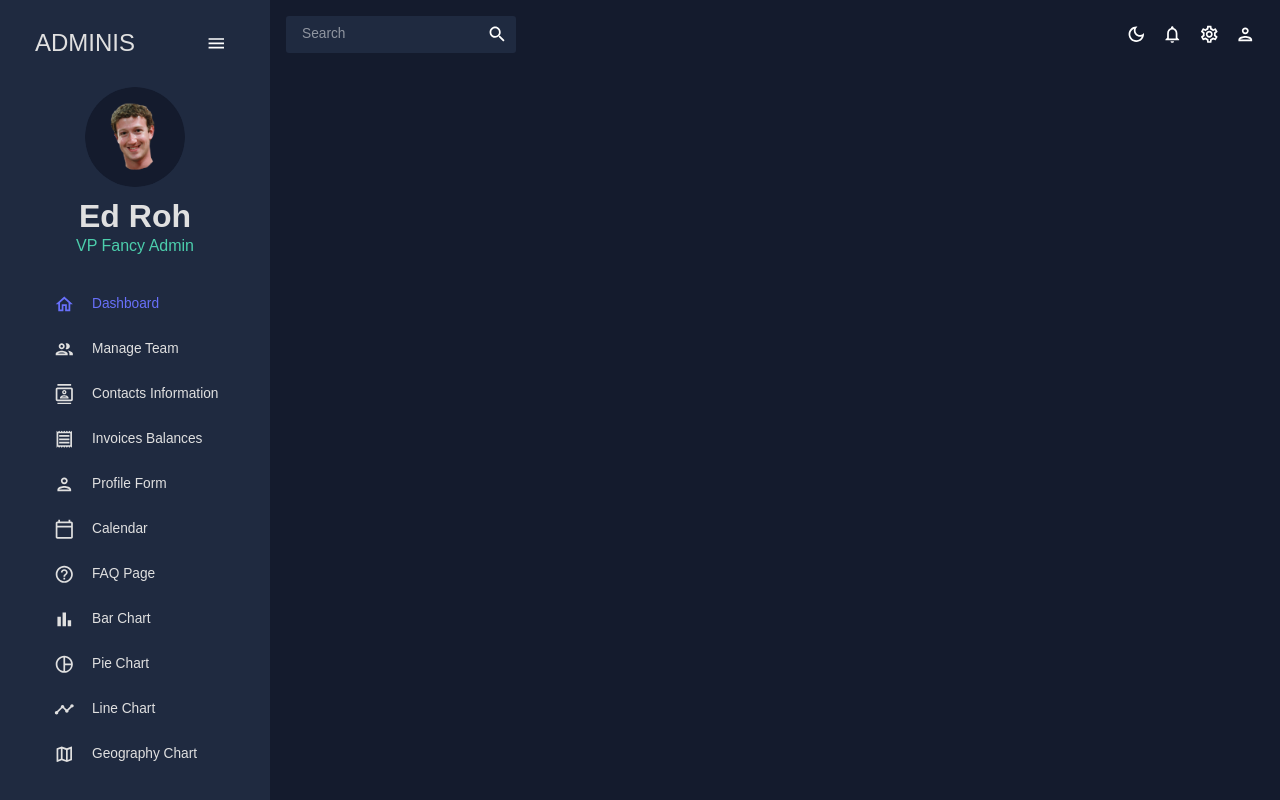
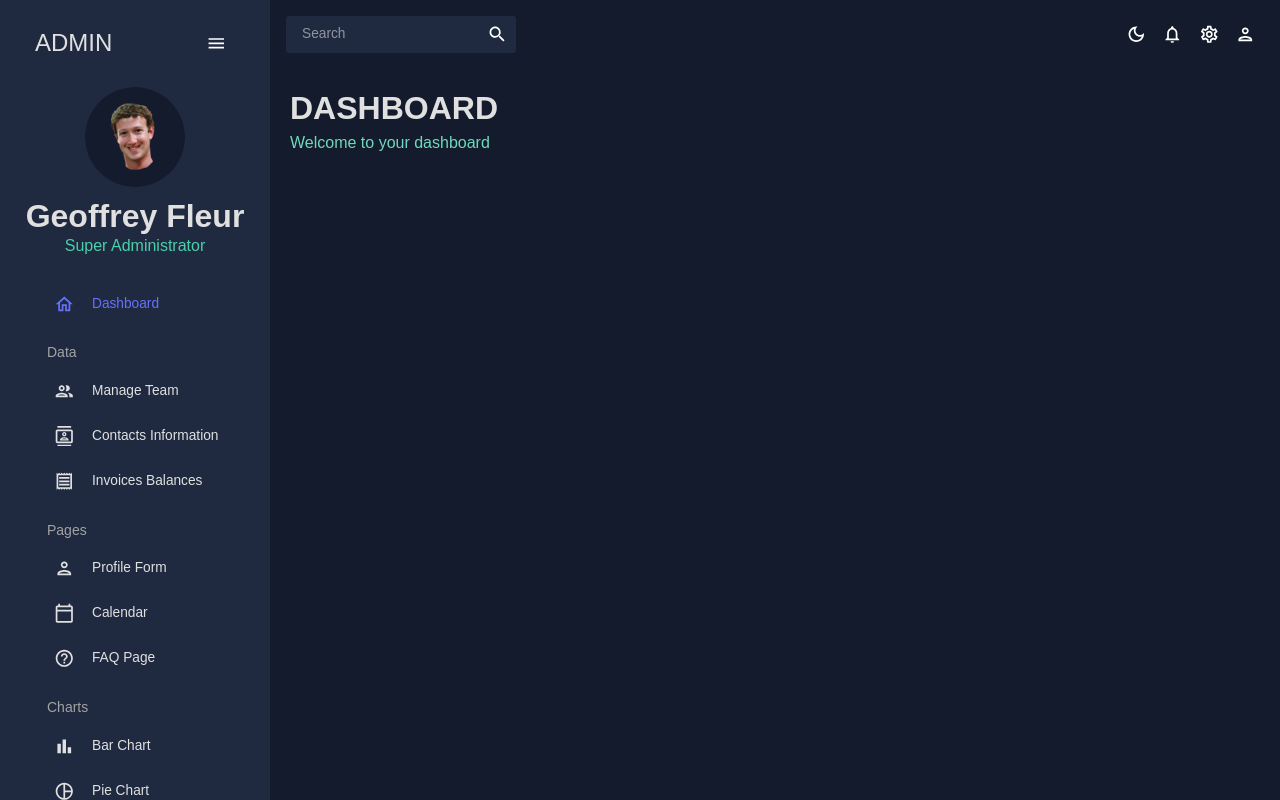
Before and after one commit to DioufFLR/electron_dashboard_app, a React (Vite) app: page / in a window 1280 px wide. Built offline with nearby package versions, Linux system fonts and the light colour scheme.

Commit message:
:ukraine: Création de la section Header.jsx

```diff
--- a/src/App.jsx
+++ b/src/App.jsx
@@ -1,11 +1,11 @@
 import {ColorModeContext, useMode} from './theme'
 import {CssBaseline, ThemeProvider} from "@mui/material";
-import {Routes, Route} from "react-router-dom";
+import {Routes, Route, Router} from "react-router-dom";
 import Topbar from '@/scenes/global/Topbar';
 import Dashboard from "@/scenes/dashboard";
 import ProSidebar from "@/scenes/global/Sidebar";
 import Sidebar from "@/scenes/global/Sidebar";
-// import Team from "@/scenes/team";
+import Team from "@/scenes/team";
 // import Invoices from "@/scenes/invoices";
 // import Contacts from "@/scenes/contacts";
 // import Bar from "@/scenes/bar";
@@ -26,21 +26,21 @@
             <ThemeProvider theme={ theme }>
                 <CssBaseline/>
                 <div className='app'>
-                    <Sidebar />
-                    <main class="content">
+                    <Sidebar/>
+                    <main className="content">
                         <Topbar/>
                         <Routes>
-                            <Route paht='/' element={ <Dashboard/> }/>
-                            {/*<Route paht='/team' element={<Team />} />*/ }
-                            {/*<Route paht='/contacts' element={<Contacts />} />*/ }
-                            {/*<Route paht='/invoices' element={<Invoices />} />*/ }
-                            {/*<Route paht='/form' element={<Form />} />*/ }
-                            {/*<Route paht='/bar' element={<Bar />} />*/ }
-                            {/*<Route paht='/pie' element={<Pie />} />*/ }
-                            {/*<Route paht='/line' element={<Line />} />*/ }
-                            {/*<Route paht='/faq' element={<FAQ />} />*/ }
-                            {/*<Route paht='/geography' element={<Geography />} />*/ }
-                            {/*<Route paht='/calendar' element={<Calendar />} />*/ }
+                            <Route exact path='/' element={ <Dashboard/> }/>
+                            <Route path='/team' element={ <Team/> }/>
+                            {/*<Route path='/contacts' element={<Contacts />} />*/ }
+                            {/*<Route path='/invoices' element={<Invoices />} />*/ }
+                            {/*<Route path='/form' element={<Form />} />*/ }
+                            {/*<Route path='/bar' element={<Bar />} />*/ }
+                            {/*<Route path='/pie' element={<Pie />} />*/ }
+                            {/*<Route path='/line' element={<Line />} />*/ }
+                            {/*<Route path='/faq' element={<FAQ />} />*/ }
+                            {/*<Route path='/geography' element={<Geography />} />*/ }
+                            {/*<Route path='/calendar' element={<Calendar />} />*/ }
                         </Routes>
                     </main>
                 </div>
--- /dev/null
+++ b/src/components/Header.jsx
@@ -0,0 +1,31 @@
+import {Typography, Box, useTheme} from "@mui/material";
+import {tokens} from "@/theme";
+
+
+const Header = ( {title, subtitle} ) =>
+{
+
+    const theme = useTheme();
+    const colors = tokens(theme.palette.mode);
+
+    return (
+        <Box mb='30px'>
+            <Typography
+                variant='h2'
+                color={colors.grey[100]}
+                fontWeight='bold'
+                sx={{mb: '5px'}}
+            >
+                {title}
+            </Typography>
+            <Typography
+                variant='h5'
+                color={colors.greenAccent[400]}
+            >
+                {subtitle}
+            </Typography>
+        </Box>
+    );
+};
+
+export default Header;
--- a/src/scenes/dashboard/index.jsx
+++ b/src/scenes/dashboard/index.jsx
@@ -1,11 +1,21 @@
-import React from 'react';
+import Header from "@/components/Header";
+import {Box, Button} from "@mui/material";
+import React from "react";
+import DownloadOutlinedIcon from "@mui/icons-material/DownloadOutlined";
 
 const Dashboard = () =>
 {
     return (
-        <div>
-            Dashboard
-        </div>
+        <Box m='20px'>
+            {/* HEADER */}
+            <Box display="flex" justifyContent="space-between" alignItems="center">
+                <Header title="DASHBOARD" subtitle="Welcome to your dashboard" />
+
+                <Box>
+
+                </Box>
+            </Box>
+        </Box>
     );
 };
 
--- a/src/scenes/global/Sidebar.jsx
+++ b/src/scenes/global/Sidebar.jsx
@@ -83,7 +83,7 @@
                                 ml="15px"
                             >
                                 <Typography variant="h3" color={ colors.grey[100] }>
-                                    ADMINIS
+                                    ADMIN
                                 </Typography>
                                 <IconButton onClick={ () => setIsCollapsed(!isCollapsed) }>
                                     <MenuOutlinedIcon/>
@@ -111,10 +111,10 @@
                                             fontWeight='bold'
                                             sx={ {m: '10px 0 0 0'} }
                                 >
-                                    Ed Roh
+                                    Geoffrey Fleur
                                 </Typography>
                                 <Typography variant='h5' color={ colors.greenAccent[500] }>
-                                    VP Fancy Admin
+                                    Super Administrator
                                 </Typography>
                             </Box>
                         </Box>
@@ -129,6 +129,15 @@
                             selected={ selected }
                             setSelected={ setSelected }
                         />
+
+                        <Typography
+                            variant='h6'
+                            color={ colors.grey[300] }
+                            sx={ {m: '15px 0 5px 20px'} }
+                        >
+                            Data
+                        </Typography>
+
                         <Item
                             title='Manage Team'
                             to='/team'
@@ -150,6 +159,15 @@
                             selected={ selected }
                             setSelected={ setSelected }
                         />
+
+                        <Typography
+                            variant='h6'
+                            color={ colors.grey[300] }
+                            sx={ {m: '15px 0 5px 20px'} }
+                        >
+                            Pages
+                        </Typography>
+
                         <Item
                             title='Profile Form'
                             to='/form'
@@ -171,6 +189,15 @@
                             selected={ selected }
                             setSelected={ setSelected }
                         />
+
+                        <Typography
+                            variant='h6'
+                            color={ colors.grey[300] }
+                            sx={ {m: '15px 0 5px 20px'} }
+                        >
+                            Charts
+                        </Typography>
+
                         <Item
                             title='Bar Chart'
                             to='/bar'
--- /dev/null
+++ b/src/scenes/team/index.jsx
@@ -0,0 +1,15 @@
+import {Box, Typography, useTheme} from "@mui/material";
+import {DataGrid} from "@mui/x-data-grid";
+import {tokens} from "@/theme";
+import {mockDataTeam} from "@/data/mockData";
+
+const Index = () =>
+{
+    return (
+        <div>
+
+        </div>
+    );
+};
+
+export default Index;
```
